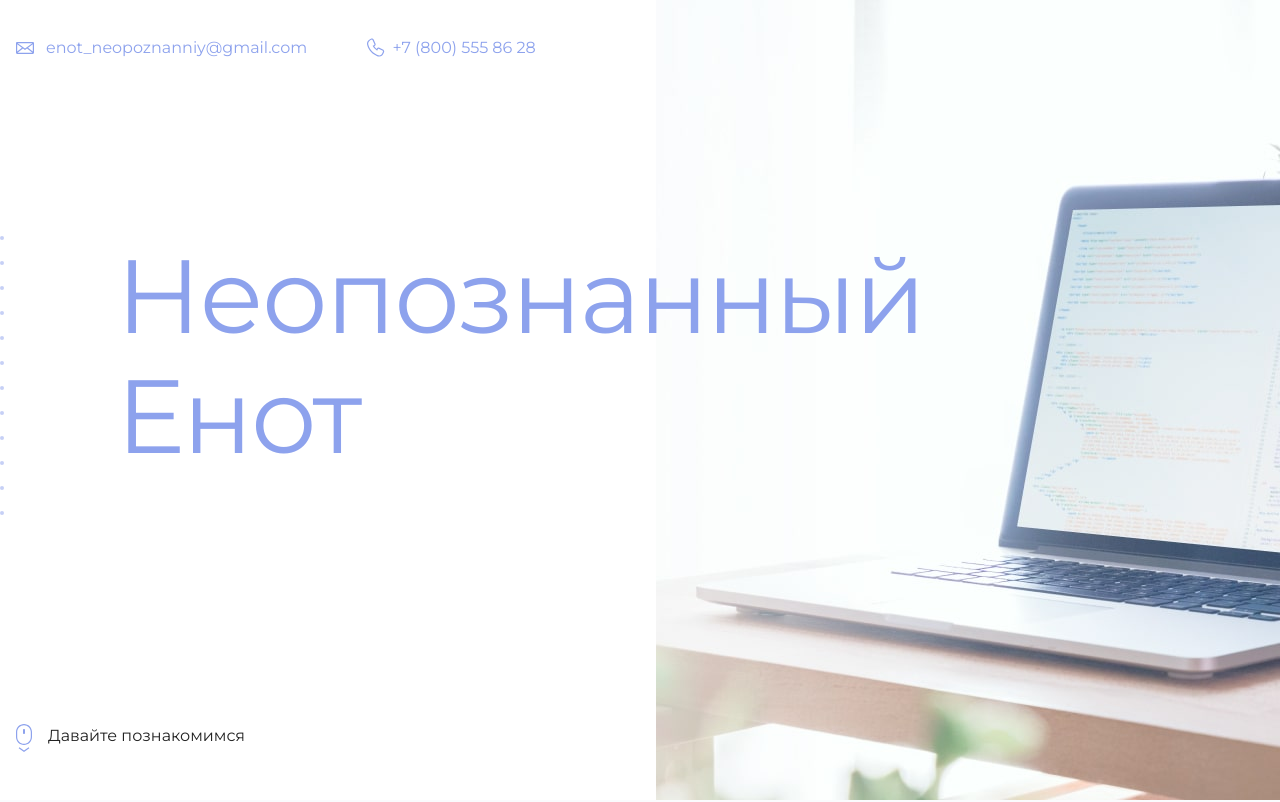
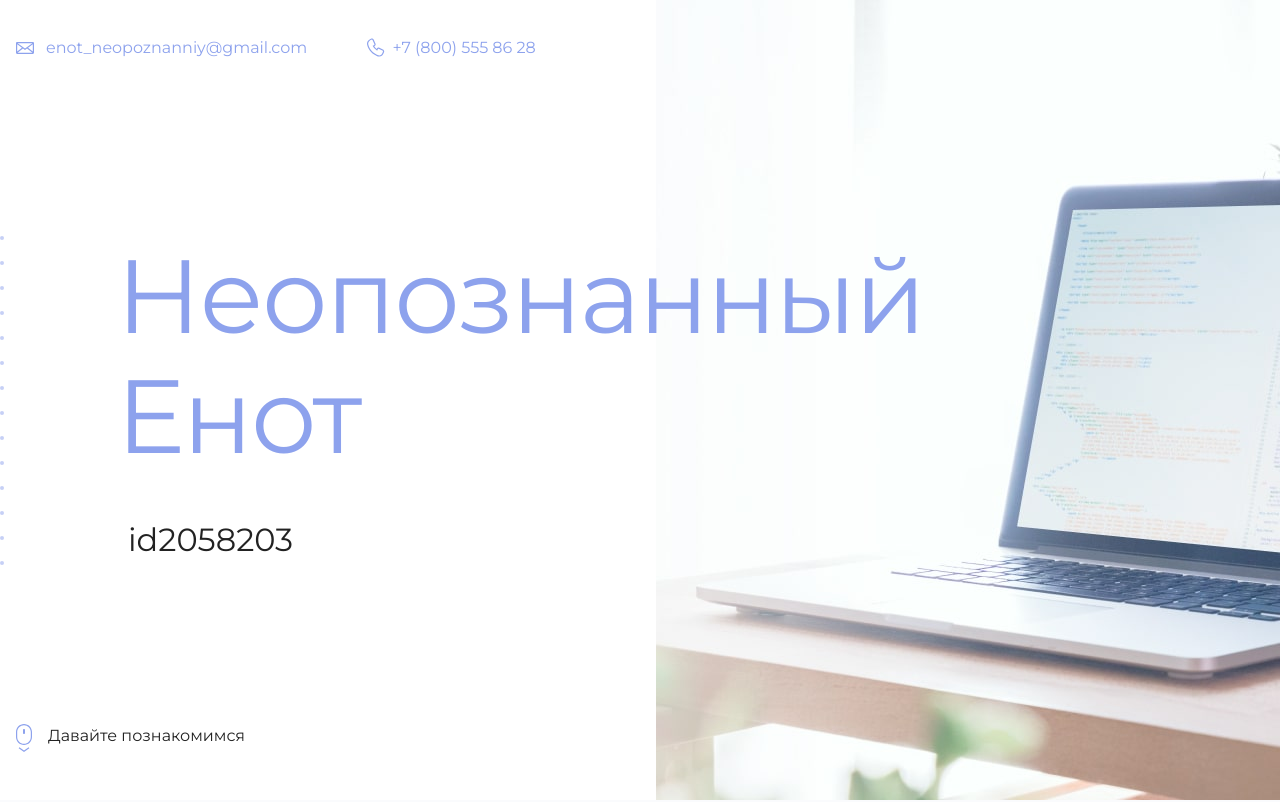
Before and after one commit to Yuliya8903/github-pages-example, a plain HTML site: page index.html in a window 1280 px wide. Shown: the top 802 px of the page. Drawn offline with Linux system fonts and the light colour scheme.

Commit message:
Update index.html

```diff
--- a/index.html
+++ b/index.html
@@ -19,7 +19,7 @@
       <section class="hero-image">
         <div class="container">
           <h1 class="heading">Неопознанный Енот</h1>
-          <p><id2058203></p>
+          <p>id2058203</p>
         </div>
       </section>
 
```
